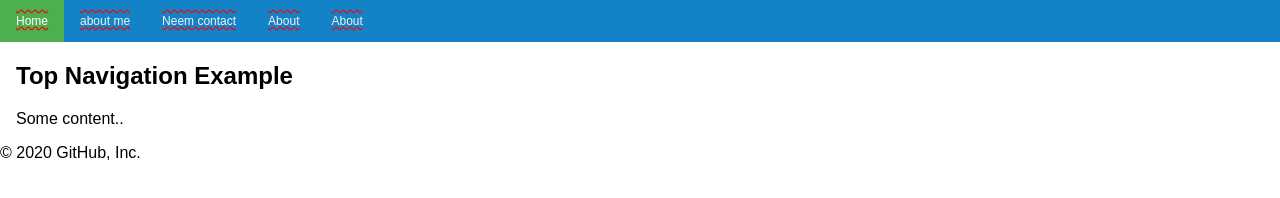
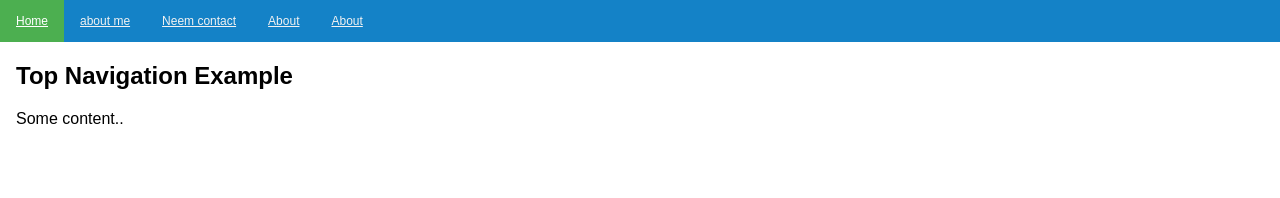
Before and after one commit to matthijs501/matthijs501.github.io, a plain HTML site: page index.html in a window 1280 px wide. Drawn offline with Linux system fonts and the light colour scheme.

Commit message:
Update index.html

```diff
--- a/index.html
+++ b/index.html
@@ -18,7 +18,6 @@ body {
   color: #f2f2f2;
   text-align: center;
   padding: 14px 16px;
-  text-decoration: underline overline wavy red;
   font-size: 12px;
 }
 
@@ -37,10 +36,10 @@ body {
 
 <div class="topnav">
   <a class="active" href="#home">Home</a>
-  <a href="overmij.html">about me</a>
-  <a href="contact.html">Neem contact</a>
+  <a href="algemeen.html">about me</a>
+  <a href="consoles.html">Neem contact</a>
   <a href="#about">About</a>
-  <a href="#about">About</a>
+  <a href="cool pics">About</a>
 </div>
 
 <div style="padding-left:16px">
@@ -50,4 +49,3 @@ body {
 
 </body>
 </html>
-© 2020 GitHub, Inc.
```
